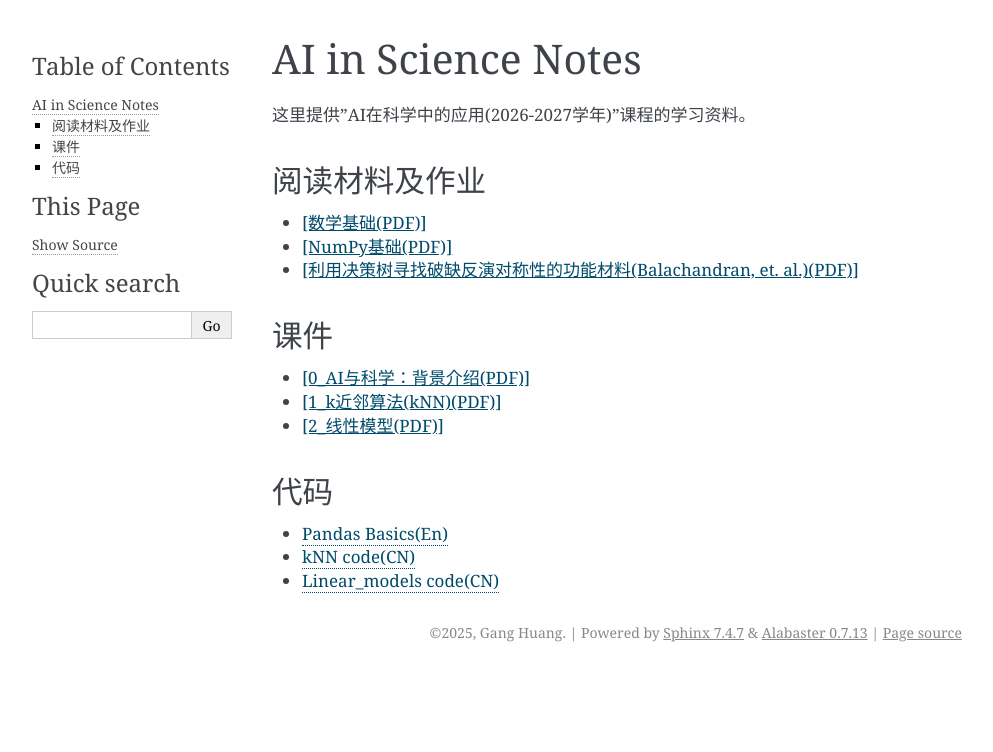
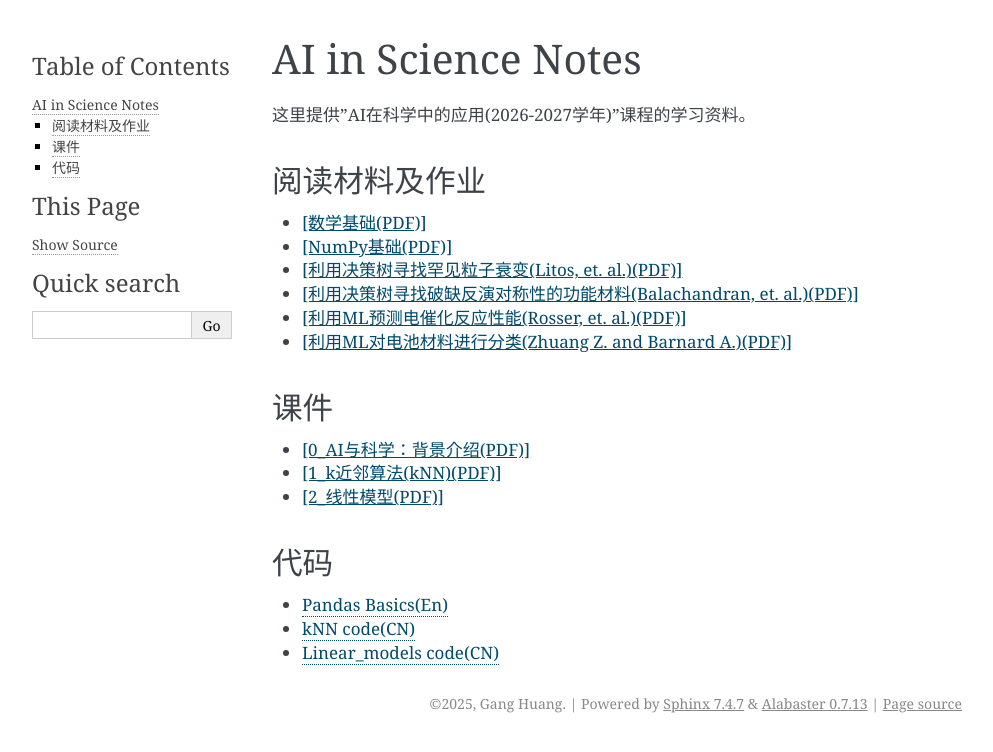
Before and after one commit to hg08/hg08.github.io, a Sphinx documentation site: the page built from doc/teaching/ai_in_science_notes.md, in a window 1280 px wide. Shown: the top 752 px of the page, without its empty margins (148-1141 px from the left). Built offline with Sphinx 7.4.7, drawn with Linux system fonts in a browser that asks for light colours.

Commit message:
add 3 papers

```diff
--- a/doc/teaching/ai_in_science_notes.md
+++ b/doc/teaching/ai_in_science_notes.md
@@ -6,7 +6,10 @@
 
 - <a href="../_static/pdfs/ai-in-science/LA_basics.pdf" target="_blank" rel="noopener">[数学基础(PDF)]</a>
 - <a href="../_static/pdfs/ai-in-science/numpy_basics.pdf" target="_blank" rel="noopener">[NumPy基础(PDF)]</a>
+- <a href="../_static/pdfs/ai-in-science/Litos2024-PhysRevLett.112.131803-ML.pdf" target="_blank" rel="noopener">[利用决策树寻找罕见粒子衰变(Litos, et. al.)(PDF)]</a>
 - <a href="../_static/pdfs/ai-in-science/Balachandran2017-ML.pdf" target="_blank" rel="noopener">[利用决策树寻找破缺反演对称性的功能材料(Balachandran, et. al.)(PDF)]</a>
+- <a href="../_static/pdfs/ai-in-science/Rosser2024-ML.pdf" target="_blank" rel="noopener">[利用ML预测电催化反应性能(Rosser, et. al.)(PDF)]</a>
+- <a href="../_static/pdfs/ai-in-science/ZhuangZX2024-ML.pdf" target="_blank" rel="noopener">[利用ML对电池材料进行分类(Zhuang Z. and Barnard A.)(PDF)]</a>
 
 ## 课件
 - <a href="../_static/pdfs/ai-in-science/0_AI_and_Science.pdf" target="_blank" rel="noopener">[0_AI与科学：背景介绍(PDF)]</a>
```
